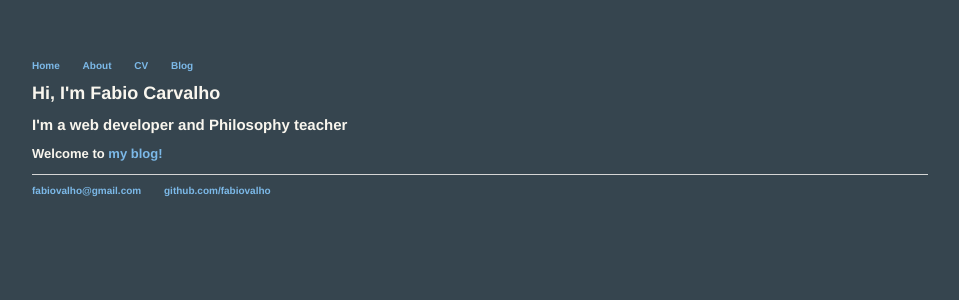
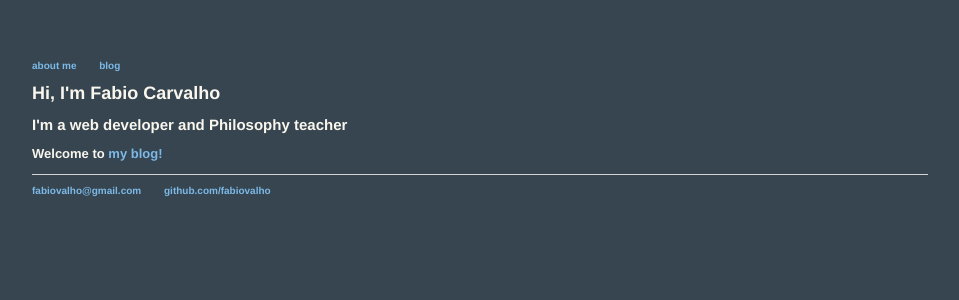
Before and after one commit to fabiovalho/fabiovalho.github.io, a Jekyll site: the page built from index.html, in a window 1280 px wide. Shown: the top 300 px of the page, without its empty margins (160-1119 px from the left). Built offline with Jekyll 4.4.1, drawn with Linux system fonts in a browser that asks for light colours.

Commit message:
Update default.html

```diff
--- a/_layouts/default.html
+++ b/_layouts/default.html
@@ -7,12 +7,10 @@
 		</head>
 		<body>
 			<nav>
-	    		<ul>
-	        		<li><a href="/">Home</a></li>
-		        	<li><a href="/about">About</a></li>
-	        		<li><a href="/cv">CV</a></li>
-	        		<li><a href="/blog">Blog</a></li>
-	    		</ul>
+		    		<ul>
+			        	<li><a href="/about">about me</a></li>
+		        		<li><a href="/blog">blog</a></li>
+		    		</ul>
 			</nav>
 			<div class="container">
 
@@ -20,9 +18,9 @@
 
 			</div><!-- /.container -->
 			<footer>
-	    		<ul>
-	        		<li><a href="mailto:fabiovalho@gmail.com">fabiovalho@gmail.com</a></li>
-	        		<li><a href="https://github.com/fabiovalho">github.com/fabiovalho</a></li>
+		    		<ul>
+		        		<li><a href="mailto:fabiovalho@gmail.com">fabiovalho@gmail.com</a></li>
+		        		<li><a href="https://github.com/fabiovalho">github.com/fabiovalho</a></li>
 				</ul>
 			</footer>
 		</body>
```
